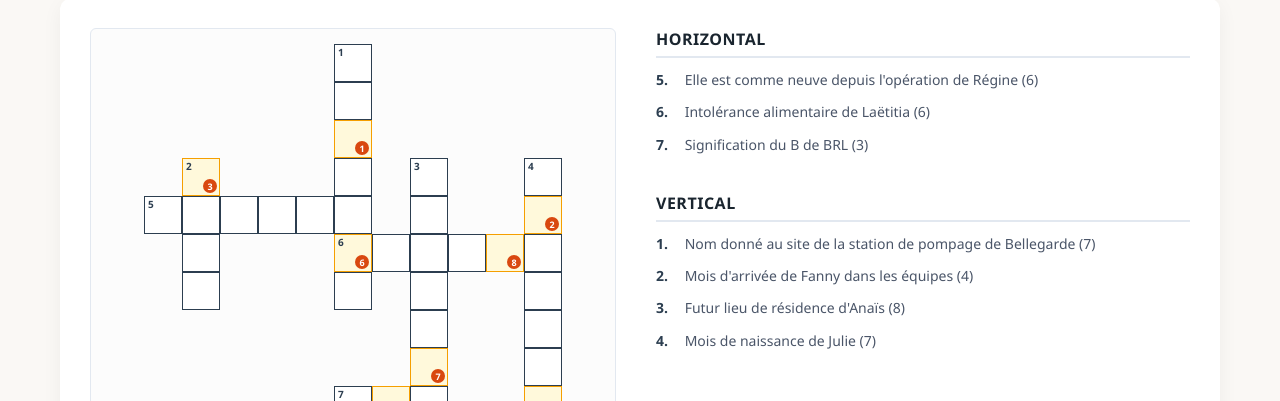
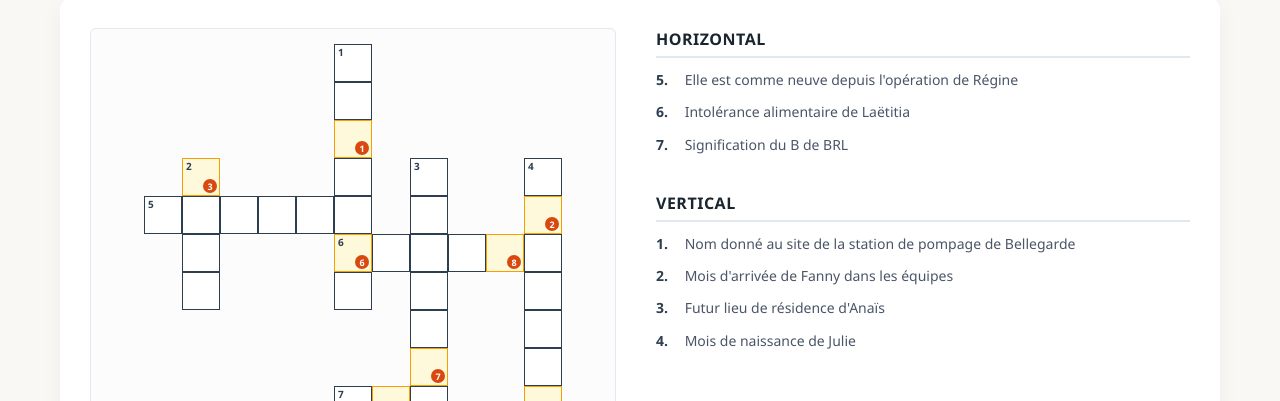
Before and after one commit to abost131196-sketch/Seminaire, a plain HTML site: page index.html in a window 1280 px wide. Shown: the part 122-523 px from the top of the page. Drawn offline with Linux system fonts and the light colour scheme.

Commit message:
Update index.html

```diff
--- a/index.html
+++ b/index.html
@@ -303,18 +303,18 @@
                 <div class="clue-block">
                     <h3>Horizontal</h3>
                     <ul>
-                        <li><strong>5.</strong> Elle est comme neuve depuis l'opération de Régine (6)</li>
-                        <li><strong>6.</strong> Intolérance alimentaire de Laëtitia (6)</li>
-                        <li><strong>7.</strong> Signification du B de BRL (3)</li>
+                        <li><strong>5.</strong> Elle est comme neuve depuis l'opération de Régine </li>
+                        <li><strong>6.</strong> Intolérance alimentaire de Laëtitia </li>
+                        <li><strong>7.</strong> Signification du B de BRL </li>
                     </ul>
                 </div>
                 <div class="clue-block">
                     <h3>Vertical</h3>
                     <ul>
-                        <li><strong>1.</strong> Nom donné au site de la station de pompage de Bellegarde (7)</li>
-                        <li><strong>2.</strong> Mois d'arrivée de Fanny dans les équipes (4)</li>
-                        <li><strong>3.</strong> Futur lieu de résidence d'Anaïs (8)</li>
-                        <li><strong>4.</strong> Mois de naissance de Julie (7)</li>
+                        <li><strong>1.</strong> Nom donné au site de la station de pompage de Bellegarde </li>
+                        <li><strong>2.</strong> Mois d'arrivée de Fanny dans les équipes </li>
+                        <li><strong>3.</strong> Futur lieu de résidence d'Anaïs </li>
+                        <li><strong>4.</strong> Mois de naissance de Julie </li>
                     </ul>
                 </div>
             </div>
```
